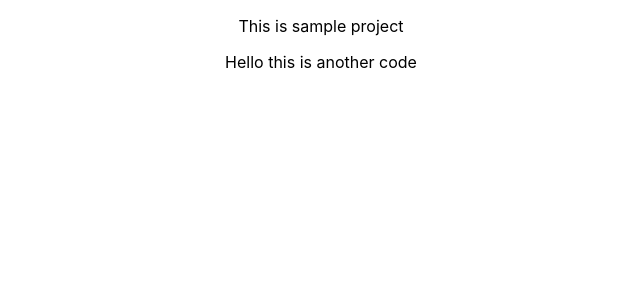
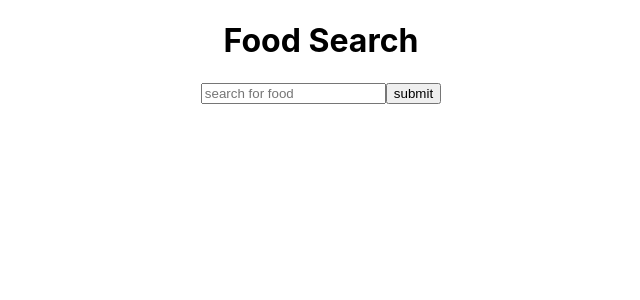
Before and after one commit to SVADHI/sample-project, a React (Create React App) app: page / in a window 1280 px wide. Shown: the top 300 px of the page, without its empty margins (319-959 px from the left). Built offline with nearby package versions, Linux system fonts and the light colour scheme.

Commit message:
Food search Recipe

```diff
--- a/package.json
+++ b/package.json
@@ -6,9 +6,12 @@
     "@testing-library/jest-dom": "^5.11.10",
     "@testing-library/react": "^11.2.6",
     "@testing-library/user-event": "^12.8.3",
+    "axios": "^0.21.1",
     "react": "^17.0.2",
     "react-dom": "^17.0.2",
+    "react-redux": "^7.2.3",
     "react-scripts": "4.0.3",
+    "redux": "^4.0.5",
     "web-vitals": "^1.1.1"
   },
   "scripts": {
--- a/src/App.js
+++ b/src/App.js
@@ -1,11 +1,11 @@
 import logo from "./logo.svg";
 import "./App.css";
+import FoodSearch from "./Components/FoodSearch";
 
 function App() {
   return (
     <div className="App">
-      <p>This is sample project</p>
-      <div>Hello this is another code </div>
+      <FoodSearch />
     </div>
   );
 }
--- /dev/null
+++ b/src/Components/FoodSearch.js
@@ -0,0 +1,48 @@
+import axios from "axios";
+import React, { useState } from "react";
+import Recipe from "./Recipe";
+
+const FoodSearch = () => {
+  const [recepies, setRecepies] = useState([]);
+  const [query, setQuery] = useState("");
+  const APP_KEY = "162a0bb42178e31553891ebb1cdc2255";
+  const APP_ID = "c7784bee";
+
+  const url = `https://api.edamam.com/search?q=${query}&app_id=${APP_ID}&app_key=${APP_KEY}`;
+
+  const getData = async () => {
+    const result = await axios.get(url);
+    const items = await result.data.hits;
+    console.log(items);
+    setRecepies(items);
+  };
+
+  const searchInput = (e) => {
+    console.log(e.target.value);
+    setQuery(e.target.value);
+  };
+
+  const onSubmitSearch = () => {
+    getData();
+  };
+  return (
+    <>
+      <h1> Food Search </h1>
+      <input type="text" placeholder="search for food" onChange={searchInput} />
+      <button onClick={onSubmitSearch}>submit</button>
+
+      {recepies.map((recepie) => {
+        return (
+          <Recipe
+            key={recepie.recipe.label}
+            label={recepie.recipe.label}
+            calories={recepie.recipe.calories}
+            image={recepie.recipe.image}
+          />
+        );
+      })}
+    </>
+  );
+};
+
+export default FoodSearch;
--- /dev/null
+++ b/src/Components/Recipe.js
@@ -0,0 +1,11 @@
+import React from "react";
+
+const Recipe = ({ calories, label, image }) => (
+  <>
+    <h1>{label}</h1>
+    <p> {calories}</p>
+    <img src={image} alt="empty" />
+  </>
+);
+
+export default Recipe;
```
Also changed, not shown: 1 other file (tests, documents, lock files or other folders).
